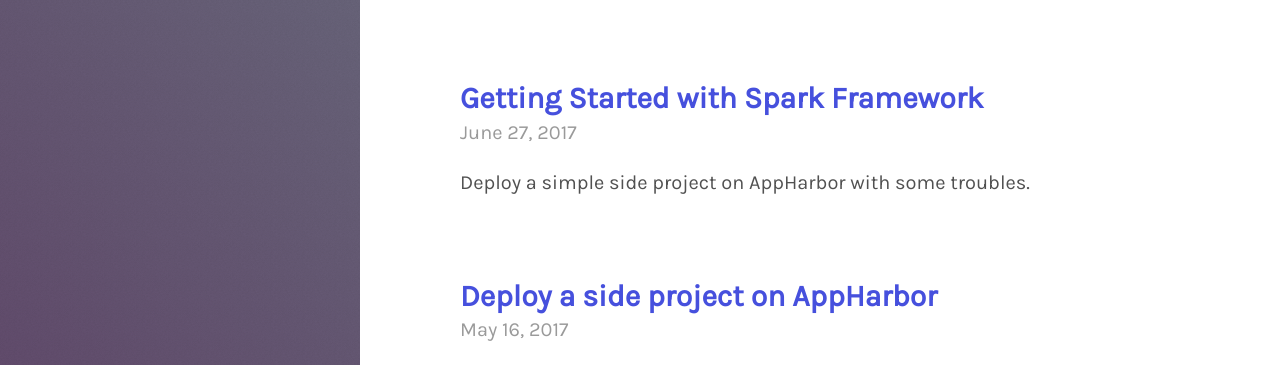
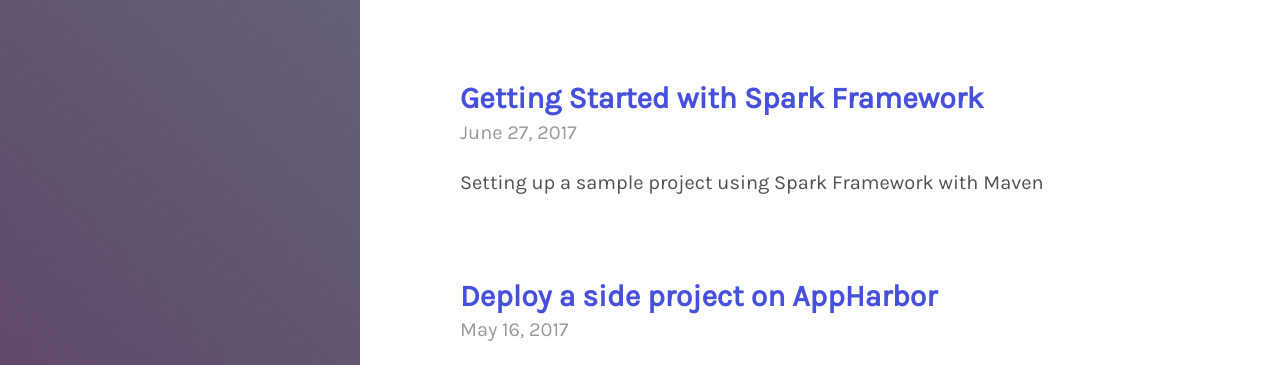
Before and after one commit to kingsor/kingsor.github.io, a Jekyll site: the page built from index.html, in a window 1280 px wide and 1280 px high. Shown: the top 365 px of the window. Built offline with Jekyll 4.4.1, drawn with Linux system fonts in a browser that asks for light colours; some web fonts are replaced; the list of posts is cut into pages by our own code.

Commit message:
update last post

```diff
--- a/_posts/2017-06-27-getting-started-with-spark-framework.md
+++ b/_posts/2017-06-27-getting-started-with-spark-framework.md
@@ -1,7 +1,7 @@
 ---
 layout: post
 title: "Getting Started with Spark Framework"
-description: "Deploy a simple side project on AppHarbor with some troubles."
+description: "Setting up a sample project using Spark Framework with Maven"
 category: Developer
 draft: false
 tags:
@@ -13,7 +13,7 @@
 - github
 ---
 
-Starting from [Spark Framework Tutorials](https://sparktutorials.github.io/img/logo.svg), my first step was to follow [Setting up Spark with Maven](https://sparktutorials.github.io/2015/04/02/setting-up-a-spark-project-with-maven.html).
+Starting from [Spark Framework Tutorials](https://sparktutorials.github.io/), my first step was to follow [Setting up Spark with Maven](https://sparktutorials.github.io/2015/04/02/setting-up-a-spark-project-with-maven.html).
 
 I use Eclipse as my favorite IDE and when I was at the end of the tutorial I run the app.
 
```
